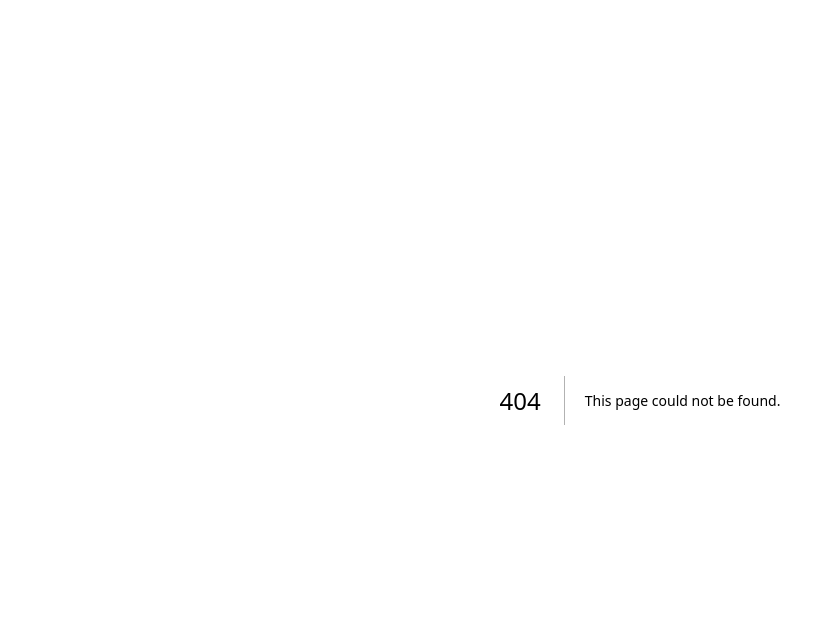
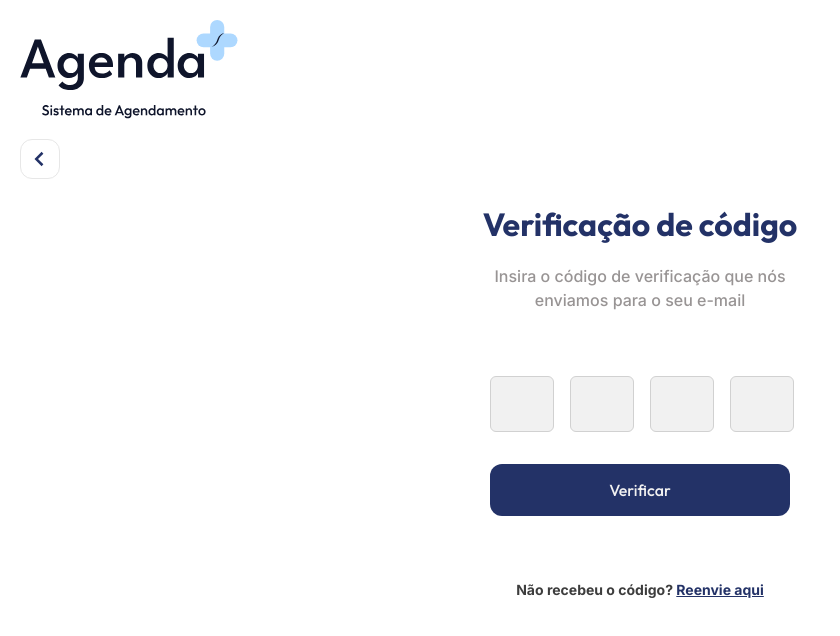
Before and after one commit to kairos-team/front-timely, a Next.js app: page /auth/codigo-verificacao in a window 1280 px wide. Before the commit this address had no page. Shown: the top 636 px of the page, without its empty margins (0-840 px from the left). Built offline with nearby package versions, Linux system fonts and the light colour scheme.

Commit message:
feat: :sparkles: Create OTP verification page.

```diff
--- /dev/null
+++ b/src/app/auth/codigo-verificacao/page.tsx
@@ -0,0 +1,46 @@
+"use client"
+
+import BackButton from "@/components/BackButton"
+import Button from "@/components/Button"
+import Image from "next/image"
+import { useRouter } from "next/navigation"
+
+export default function OTPVerificationPage() {
+  const router = useRouter()
+  return (
+    <>
+      <div className="flex flex-col items-center justify-center relative w-full h-full overflow-hidden">
+        <div className="flex flex-col absolute left-5 top-5 gap-5">
+          <Image src="/images/logo.svg" alt="Logo da empresa" width={218} height={95} className="hidden md:block" />
+
+          <BackButton onClick={() => router.push("/auth/recuperar-senha")}></BackButton>
+        </div>
+
+        <div className="absolute -right-52 -top-40 w-[500px] h-[500px] rounded-full bg-[#F8F9FF]" />
+        <div className="absolute -right-2 top-1 w-[400px] h-[400px] rounded-full border-4 border-[#F8F9FF]" />
+
+        <div className="flex flex-col items-center justify-center gap-16 z-50">
+          <div className="flex flex-col text-center gap-4 w-[356px]">
+            <h1 className="font-outfit font-bold text-customBlue-400 text-[32px]">Verificação de código</h1>
+            <span className="font-inter font-medium text-base text-customNeutral-200">Insira o código de verificação que nós enviamos para o seu e-mail</span>
+          </div>
+
+          <div className="flex flex-col items-center justify-center w-75 gap-8">
+            <div className="flex flex-row gap-4 w-full h-14 font-urbanist font-bold text-customBlue-400 text-xl">
+              <input type="text" placeholder="" maxLength={1} className="text-center w-16 rounded-md border border-customBlue-200 bg-[#FFFFFF] placeholder-shown:bg-customNeutral-100 placeholder-shown:border-[#D1D1D1] text-border focus:outline-none" />
+              <input type="text" placeholder="" maxLength={1} className="text-center w-16 rounded-md border border-customBlue-200 bg-[#FFFFFF] placeholder-shown:bg-customNeutral-100 placeholder-shown:border-[#D1D1D1] text-border focus:outline-none" />
+              <input type="text" placeholder="" maxLength={1} className="text-center w-16 rounded-md border border-customBlue-200 bg-[#FFFFFF] placeholder-shown:bg-customNeutral-100 placeholder-shown:border-[#D1D1D1] text-border focus:outline-none" />
+              <input type="text" placeholder="" maxLength={1} className="text-center w-16 rounded-md border border-customBlue-200 bg-[#FFFFFF] placeholder-shown:bg-customNeutral-100 placeholder-shown:border-[#D1D1D1] text-border focus:outline-none" />
+            </div>
+
+            <Button variant="primary" type="button" onClick={() => router.push("/auth/criar-nova-senha")}>Verificar</Button>
+          </div>
+
+          <div className="font-inter font-bold text-customNeutral-300 text-sm">
+            Não recebeu o código? <span className="underline text-customBlue-400 cursor-pointer">Reenvie aqui</span>
+          </div>
+        </div>
+      </div>
+    </>
+  )
+}
--- a/src/app/auth/recuperar-senha/page.tsx
+++ b/src/app/auth/recuperar-senha/page.tsx
@@ -29,7 +29,7 @@ export default function PasswordRecoveryPage() {
 
           <div className="flex flex-col items-center justify-center gap-5 w-75">
             <InputText type="email" placeholder="Insira o seu e-mail" />
-            <Button variant="primary" type="button" onClick={() => console.log("Codigo do e-mail")}>Enviar Código</Button>
+            <Button variant="primary" type="button" onClick={() => router.push("/auth/codigo-verificacao")}>Enviar Código</Button>
           </div>
 
           <div className="flex text-center font-inter font-bold text-sm text-customNeutral-300">
--- a/src/app/auth/registro/page.tsx
+++ b/src/app/auth/registro/page.tsx
@@ -20,7 +20,7 @@ export default function RegisterPage() {
         <div className="absolute -right-52 -top-40 w-[500px] h-[500px] rounded-full bg-[#F8F9FF]" />
         <div className="absolute -right-2 top-1 w-[400px] h-[400px] rounded-full border-4 border-[#F8F9FF]" />
 
-        <div className="flex flex-col items-center justify-center gap-10 w-full z-50">
+        <div className="flex flex-col items-center justify-center w-full gap-10 z-50">
           <div className="flex flex-col w-full text-center">
             <h1 className="font-bold text-[32px] text-customBlue-400 font-outfit">Olá! Cadastre-se para começar</h1>
           </div>
--- a/src/app/globals.css
+++ b/src/app/globals.css
@@ -6,6 +6,7 @@
   --font-league-spartan: var(--font-league-spartan);
   --font-outfit: var(--font-outfit);
   --font-inter: var(--font-inter);
+  --font-urbanist: var(--font-urbanist);
 
   --color-customBlue-100: #E3F3FF;
   --color-customBlue-200: #B5D5EE;
@@ -20,6 +21,7 @@
   --color-customGreen-700: #0A8F5F;
 
   --color-customNeutral-50: #FFFFFF;
+  --color-customNeutral-100: #F1F1F1;
   --color-customNeutral-200: #989494;
   --color-customNeutral-300: #3D3D3D;
   --color-customNeutral-400: #68686E;
@@ -39,6 +41,14 @@
   --color-customYellow-100: #C0780C;
 }
 
+.text-border {
+  text-shadow:
+    -1px -1px 0 var(--color-customBlue-200),
+    1px -1px 0 var(--color-customBlue-200),
+    -1px 1px 0 var(--color-customBlue-200),
+    1px 1px 0 var(--color-customBlue-200);
+}
+
 :root {
   --background: #ffffff;
   --foreground: #171717;
--- a/src/app/layout.tsx
+++ b/src/app/layout.tsx
@@ -1,6 +1,6 @@
 import type { Metadata } from "next";
 import "./globals.css";
-import { Inter, League_Spartan, Outfit } from 'next/font/google'
+import { Inter, League_Spartan, Outfit, Urbanist } from 'next/font/google'
 
 const leagueSpartan = League_Spartan({
   weight: ['300', '400', '500', '600', '700'],
@@ -20,6 +20,12 @@ const inter = Inter({
   variable: '--font-inter'
 })
 
+const urbanist = Urbanist({
+  weight: ['300', '400', '500', '600', '700'],
+  subsets: ['latin'],
+  variable: '--font-urbanist'
+})
+
 export const metadata: Metadata = {
   title: "Projeto Timely",
   description: "Sua agenda de forma fácil",
@@ -27,7 +33,7 @@ export const metadata: Metadata = {
 
 export default function RootLayout({ children }: { children: React.ReactNode }) {
   return (
-    <html lang="pt-BR" className={`${leagueSpartan.variable} ${outfit.variable} ${inter.variable}`}>
+    <html lang="pt-BR" className={`${leagueSpartan.variable} ${outfit.variable} ${inter.variable} ${urbanist.variable}`}>
       <body className="flex flex-col justify-center w-screen h-screen items-center">{children}</body>
     </html>
   );
```
